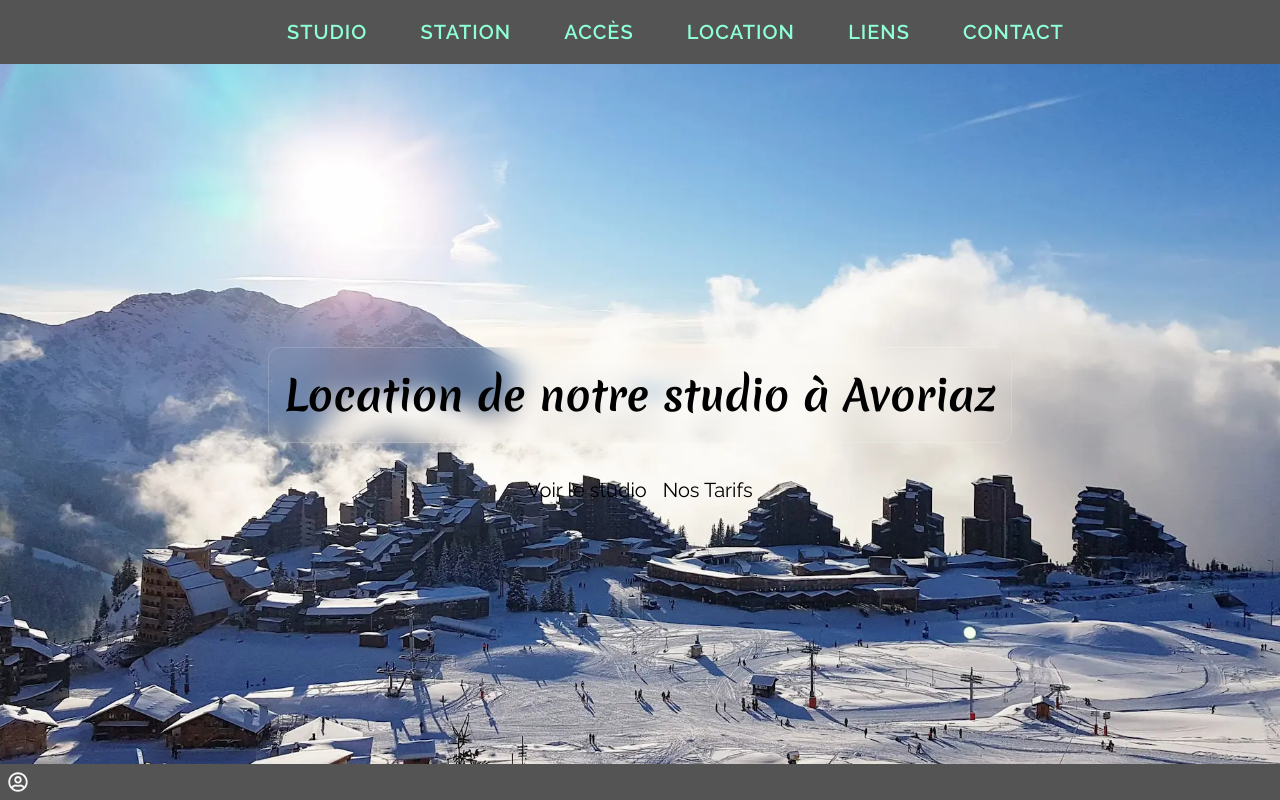
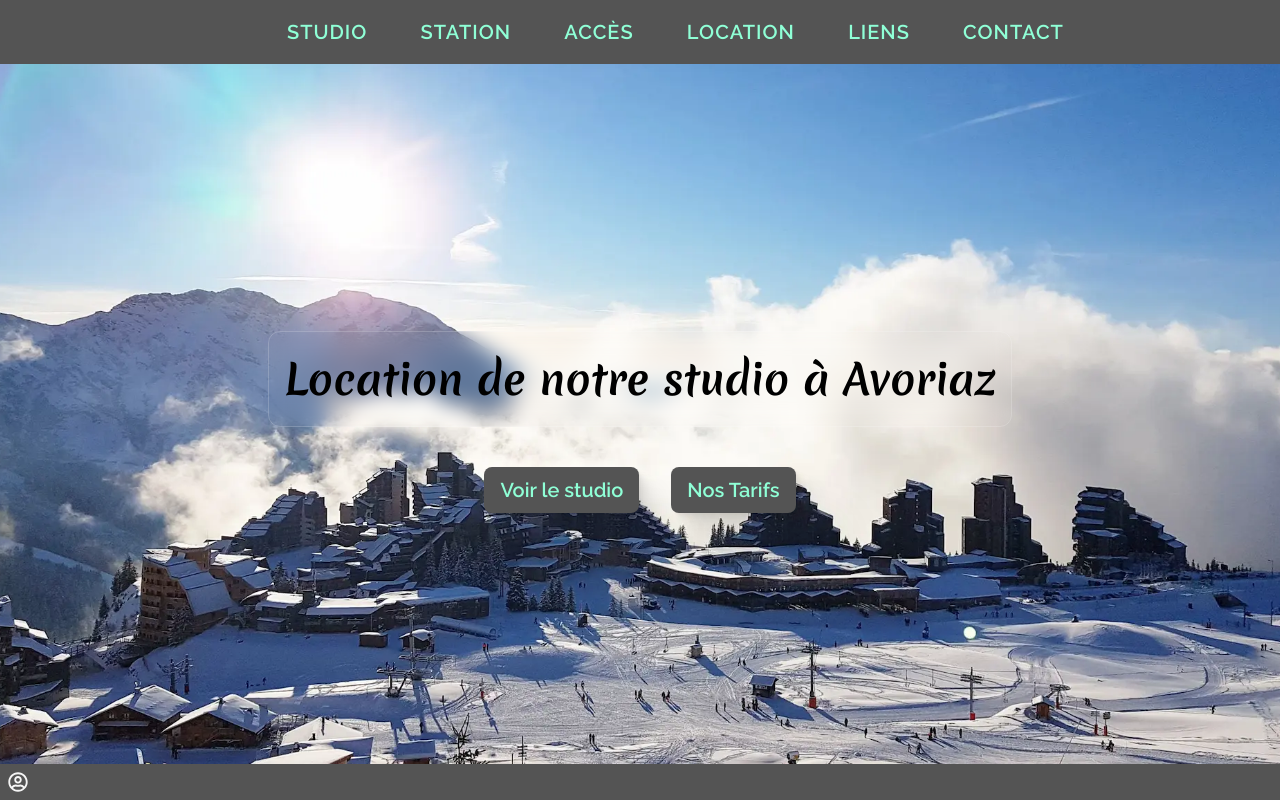
Before and after one commit to mowebiaz/avo_next, a Next.js app: page / in a window 1280 px wide. Built offline with nearby package versions, Linux system fonts and the light colour scheme; no server answers.

Commit message:
Fix bug: contact link on location page

```diff
--- a/app/components/ButtonLink/ButtonLink.scss
+++ b/app/components/ButtonLink/ButtonLink.scss
@@ -1,4 +1,29 @@
 @use '@/app/styles/variables' as *;
+
+.button-link {
+  display: inline-block;
+  background-color: $footer-color;
+  color: $primary-color;
+  text-decoration: none;
+  font-weight: 600;
+  font-size: 1.25rem;
+  font-family: var(--font-raleway);
+  padding: 0.5rem 1rem;
+  margin: 0.5rem;
+  border-radius: 8px;
+  box-shadow: 1.4px 1.4px 1.4px rgba(0, 0, 0, 0.02),
+      3.3px 3.3px 3.3px rgba(0, 0, 0, 0.028),
+      6.1px 6.1px 6.1px rgba(0, 0, 0, 0.035),
+      10.9px 10.9px 10.9px rgba(0, 0, 0, 0.042),
+      20.5px 20.5px 20.5px rgba(0, 0, 0, 0.05),
+      49px 49px 49px rgba(0, 0, 0, 0.07);
+  transition: all 0.2s ease-in-out;
+  &[data-hovered],
+  &[data-pressed] {
+      background-color: $primary-color;
+      color: $footer-color;
+  }
+}
 
 .button-login {
   display: flex;
--- a/app/components/LinkAria/LinkAria.scss
+++ b/app/components/LinkAria/LinkAria.scss
@@ -15,28 +15,3 @@
         text-decoration: none;
     }
 }
-
-.button-link {
-    display: inline-block;
-    background-color: $footer-color;
-    color: $primary-color;
-    text-decoration: none;
-    font-weight: 600;
-    font-size: 1.25rem;
-    font-family: var(--font-raleway);
-    padding: 0.5rem 1rem;
-    margin: 0.5rem;
-    border-radius: 8px;
-    box-shadow: 1.4px 1.4px 1.4px rgba(0, 0, 0, 0.02),
-        3.3px 3.3px 3.3px rgba(0, 0, 0, 0.028),
-        6.1px 6.1px 6.1px rgba(0, 0, 0, 0.035),
-        10.9px 10.9px 10.9px rgba(0, 0, 0, 0.042),
-        20.5px 20.5px 20.5px rgba(0, 0, 0, 0.05),
-        49px 49px 49px rgba(0, 0, 0, 0.07);
-    transition: all 0.2s ease-in-out;
-    &[data-hovered],
-    &[data-pressed] {
-        background-color: $primary-color;
-        color: $footer-color;
-    }
-}
--- a/app/location/LocationContent/LocationContent.scss
+++ b/app/location/LocationContent/LocationContent.scss
@@ -1,9 +1,9 @@
 @use '@/app/styles/variables' as *;
 
 .conditions {
-    a {
+/*     a {
         display: contents;
-    }
+    } */
     ol {
         list-style-type: none;
         list-style-position: inside;
--- a/app/studio/StudioContent/StudioContent.jsx
+++ b/app/studio/StudioContent/StudioContent.jsx
@@ -1,7 +1,6 @@
 'use client'
 
 import { LinkAria } from '@/app/components/LinkAria/LinkAria'
-import { ButtonLink } from '../../components/ButtonLink/ButtonLink'
 import { Carousel } from '../../components/Carousel/Carousel'
 import { slides } from '../../lib/slides'
 import './StudioContent.scss'
```
Also changed, not shown: app/components/ButtonLink/ButtonLink.jsx (+6 -1 lines), app/location/LocationContent/LocationContent.jsx (+8 -1 lines).
